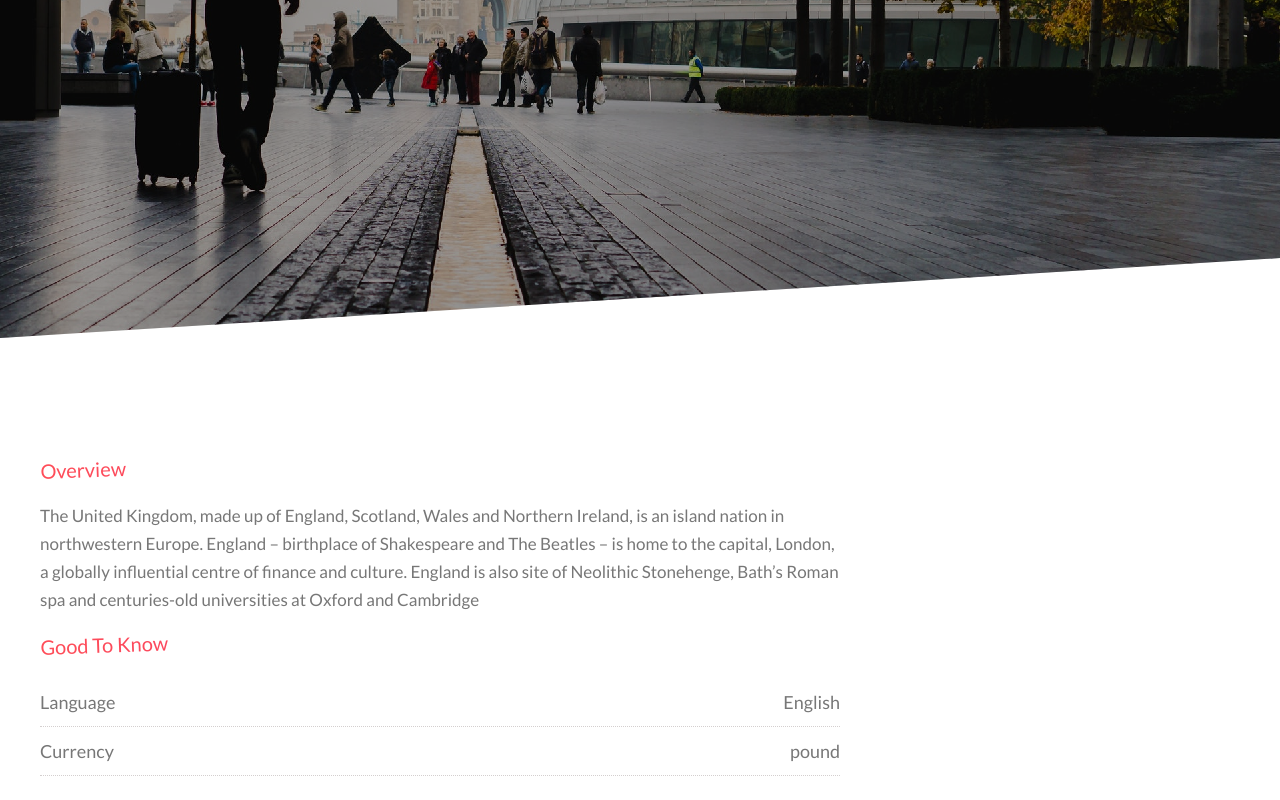
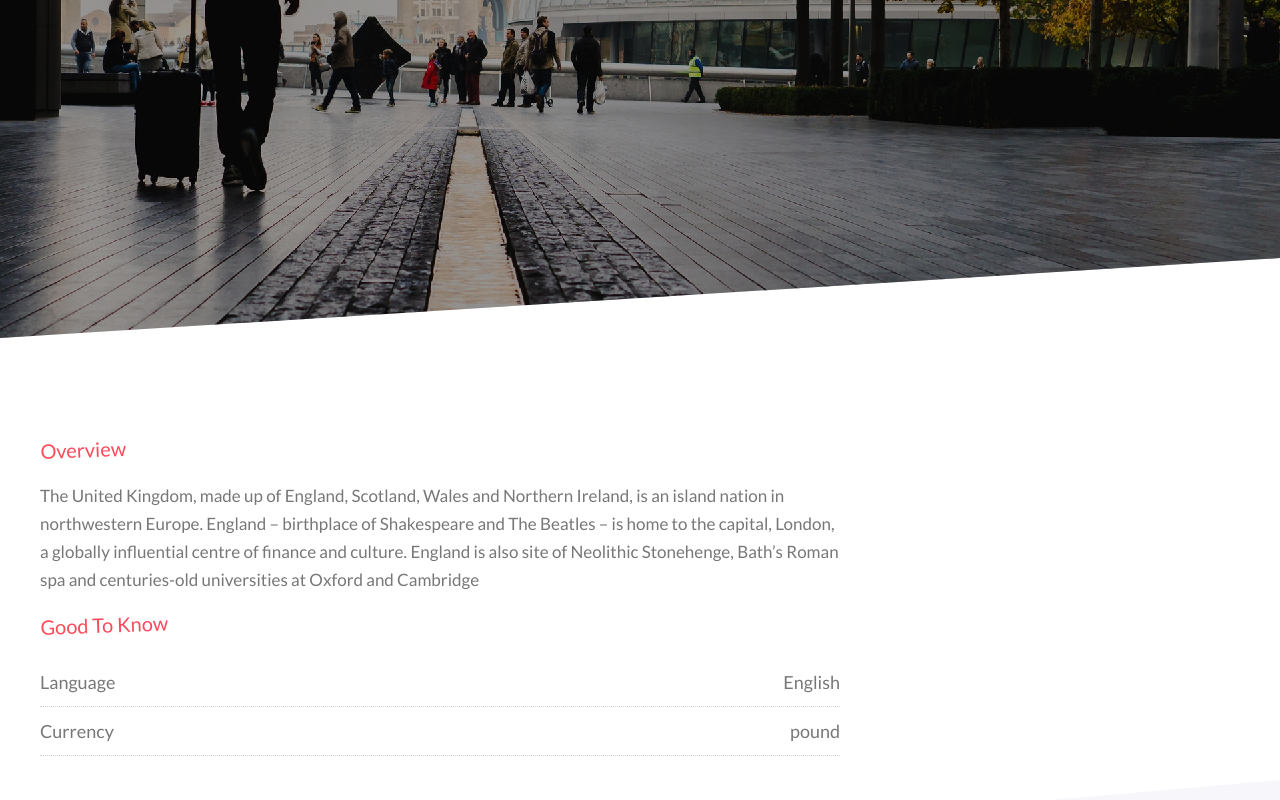
Before and after one commit to NamNguyenGit/NextLevelSolutionTrain, a React (Create React App) app in the folder Udemy_courses/travel-website/: page /details/1 in a window 1280 px wide. Shown: the part 462-1262 px from the top of the page. Built offline with nearby package versions, Linux system fonts and the light colour scheme.

Commit message:
ScrollTop

```diff
--- a/Udemy_courses/travel-website/src/pages/Details.js
+++ b/Udemy_courses/travel-website/src/pages/Details.js
@@ -14,6 +14,7 @@ const Details = () => {
   useEffect(() => {
     dispatch({ type: DETAILS, payload: id });
     dispatch({ type: CITIES, payload: id });
+    window.scrollTo(0,0);
   }, [id]);
 
   return (
--- a/Udemy_courses/travel-website/src/pages/Home.js
+++ b/Udemy_courses/travel-website/src/pages/Home.js
@@ -1,5 +1,4 @@
-import { useContext } from "react";
-import { useState } from "react";
+import { useState, useContext } from "react";
 import Header from "../components/Header";
 import Model from "../components/Model";
 import ModelContext from "../context/ModelContext";
@@ -18,6 +17,8 @@ const Home = () => {
 
   const [registerModel] = useState("registerModel");
   const [loginModel] = useState("loginModel");
+
+
 
   return (
     <div>
--- a/Udemy_courses/travel-website/src/scss/base/_base.scss
+++ b/Udemy_courses/travel-website/src/scss/base/_base.scss
@@ -5,6 +5,7 @@
 }
 html {
     font-size: 10px;
+    scroll-behavior: smooth;
 }
 body {
     font-family: 'Lato', sans-serif;
--- a/Udemy_courses/travel-website/src/scss/components/_destinationinfo.scss
+++ b/Udemy_courses/travel-website/src/scss/components/_destinationinfo.scss
@@ -1,6 +1,6 @@
 @use "../abstracts" as *;
 .destinationInfo {
-    margin: 10rem 0;
+    margin: 8rem 0;
     &__p {
 
         font-size: 1.7rem;
```
Also changed, not shown: Udemy_courses/travel-website/src/main.css.
